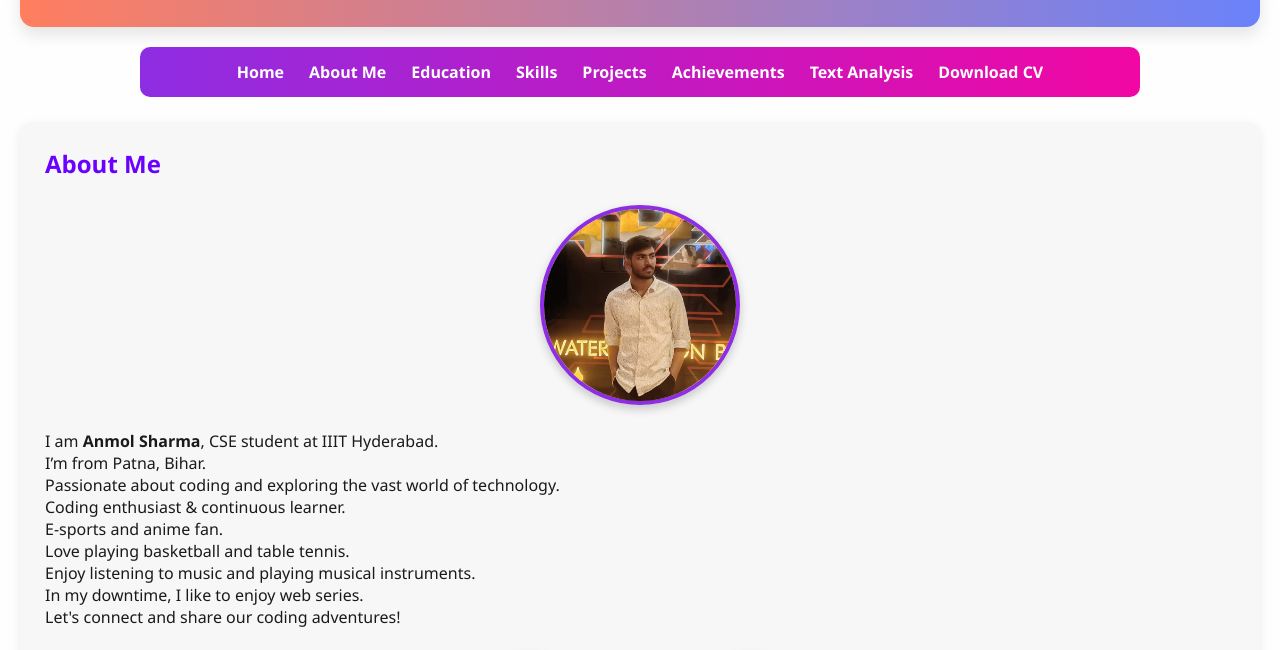
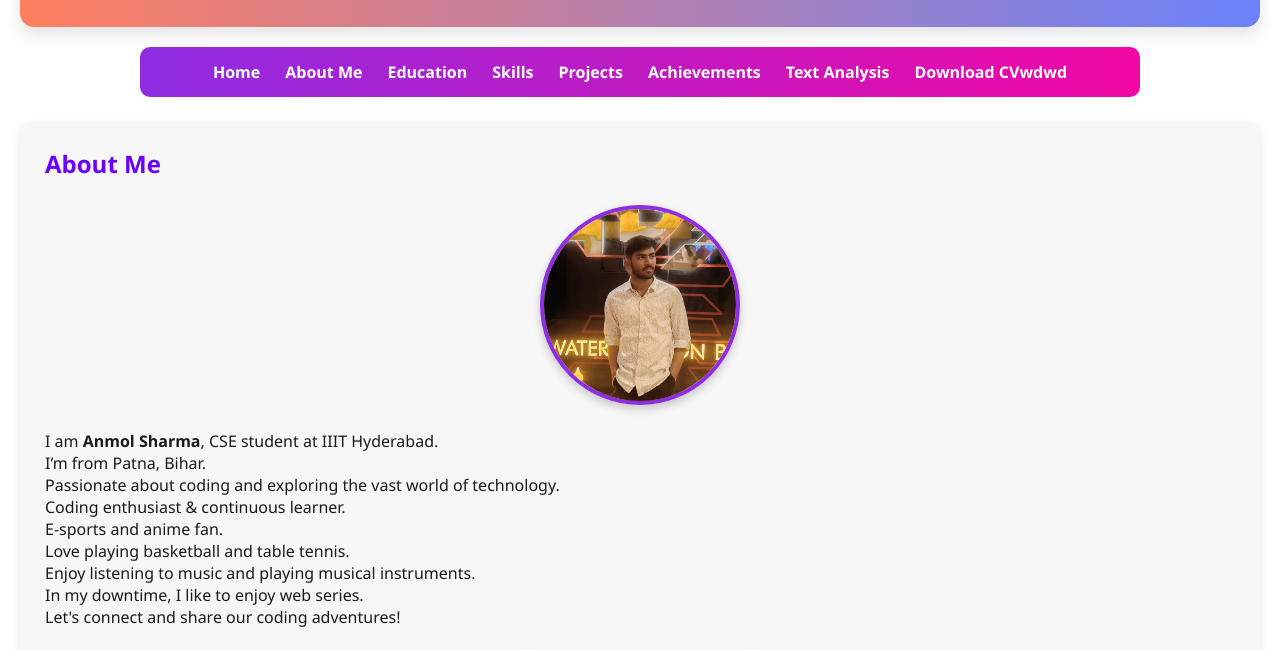
Before and after one commit to cyclomati/cyclomati.github.io, a plain HTML site: page index.html in a window 1280 px wide. Shown: the part 150-800 px from the top of the page. Drawn offline with Linux system fonts and the light colour scheme.

Commit message:
Update index.html

```diff
--- a/index.html
+++ b/index.html
@@ -28,7 +28,7 @@
         <a href="#projects">Projects</a>
         <a href="#achievements">Achievements</a>
         <a href="#text-analysis">Text Analysis</a>
-        <a href="#cvsfwds">Download CV</a>
+        <a href="#cv">Download CVwdwd</a>
     </nav>
 
     <!-- About Section -->
```
